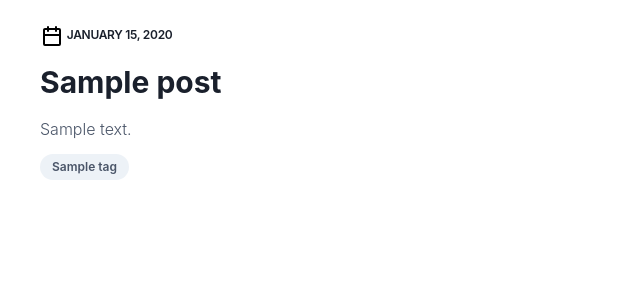
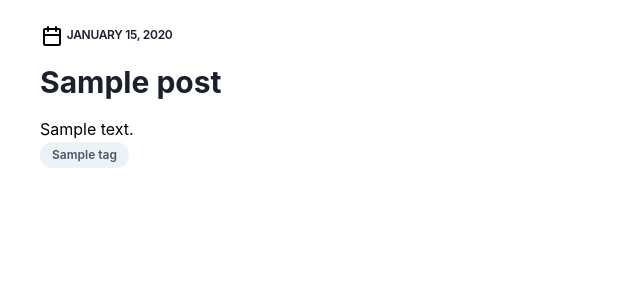
Before and after one commit to dalvtor/dalvtor, a Django app: a page that uses src/blog/templates/blog/post_detail.html in a window 1280 px wide. Shown: the part 57-357 px from the top of the page, without its empty margins (0-640 px from the left). Run offline with Django 3.2, Linux system fonts and the light colour scheme; tables that the repository leaves empty hold one stand-in row (values such as "Sample post"); some libraries are stand-ins or nearby versions.

Commit message:
Removes post-summary CSS class to post detail

```diff
--- a/src/blog/templates/blog/post_detail.html
+++ b/src/blog/templates/blog/post_detail.html
@@ -29,7 +29,7 @@
             </div>
         {% endif %}
         <h1 class="text-gray-900 font-bold text-3xl my-3">{{ post.title }}</h1>
-        <div class="post-summary">
+        <div>
             {{ post.body|markdown }}
         </div>
         {% for tag in post.tags.all %}
```
